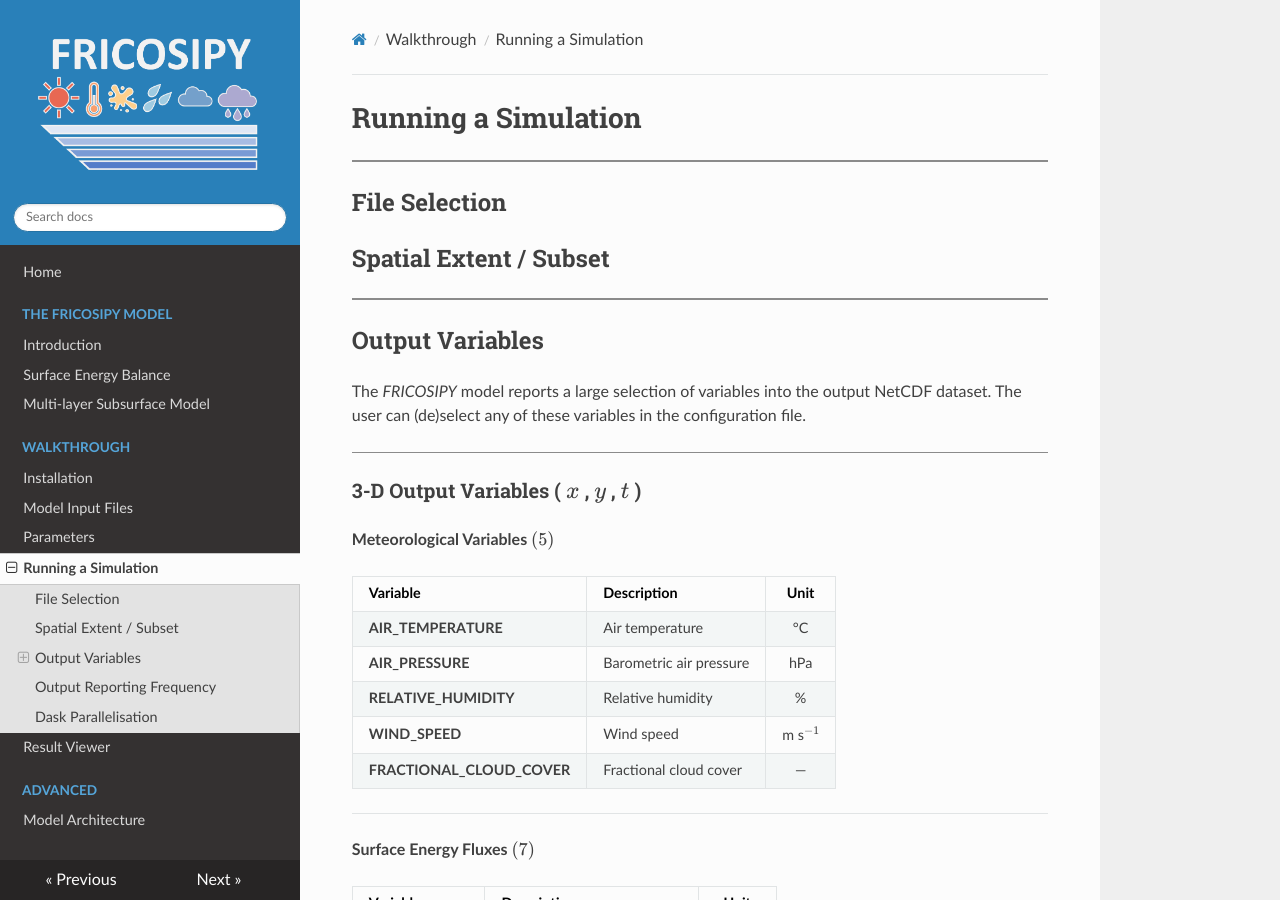
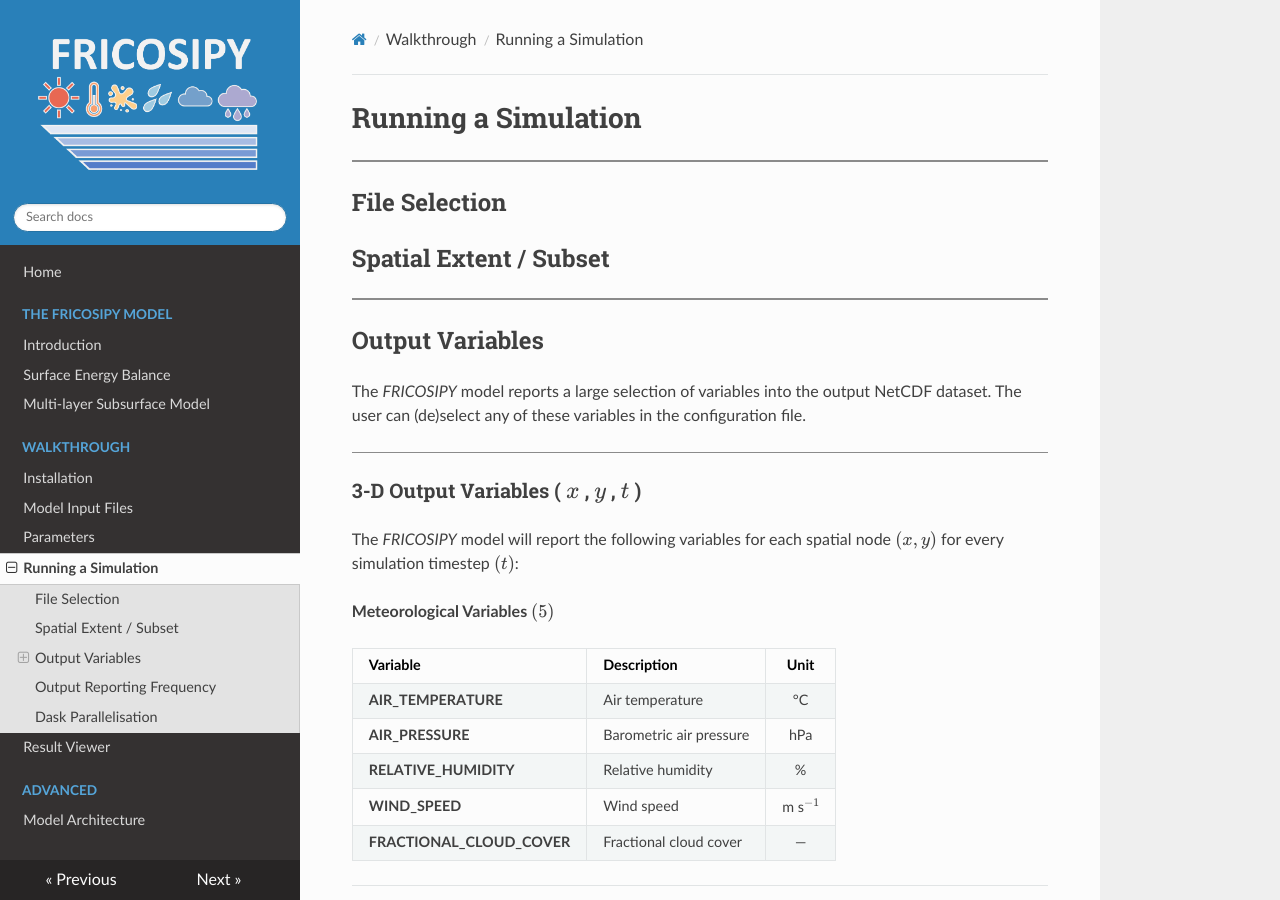
Before and after one commit to MarcusGastaldello/FRICOSIPY, an MkDocs documentation site: the page built from docs/running_a_simulation.md, in a window 1280 px wide and 900 px high. Built offline with MkDocs 1.6.1, drawn with Linux system fonts in a browser that asks for light colours; nearby versions of some CDN libraries.

Commit message:
Update running_a_simulation.md

```diff
--- a/docs/running_a_simulation.md
+++ b/docs/running_a_simulation.md
@@ -29,6 +29,8 @@ The *FRICOSIPY* model reports a large selection of variables into the output Net
 <hr style="height:1px; background-color:#8b8b8b; border:none;" />
 
 ### 3-D Output Variables ( $𝑥$ , $𝑦$ , $t$ )
+
+The *FRICOSIPY* model will report the following variables for each spatial node $(x,y)$ for every simulation timestep $(t)$:
 
 **Meteorological Variables $(5)$**
 
@@ -100,7 +102,7 @@ The *FRICOSIPY* model reports a large selection of variables into the output Net
 
 ### 4-D Output Variables ( $x$ , $𝑦$ , $z$ , $t$  )
 
-If the user sets `full_field = True`{style="color: #333333"}, then the *FRICOSIPY* model will also report the following subsurface variables for every layer $(z)$.
+If the user sets `full_field = True`{style="color: #333333"}, then the *FRICOSIPY* model will also report the following subsurface variables for every layer $(z)$:
 
 **Subsurface Variables $(12)$**
 
```
